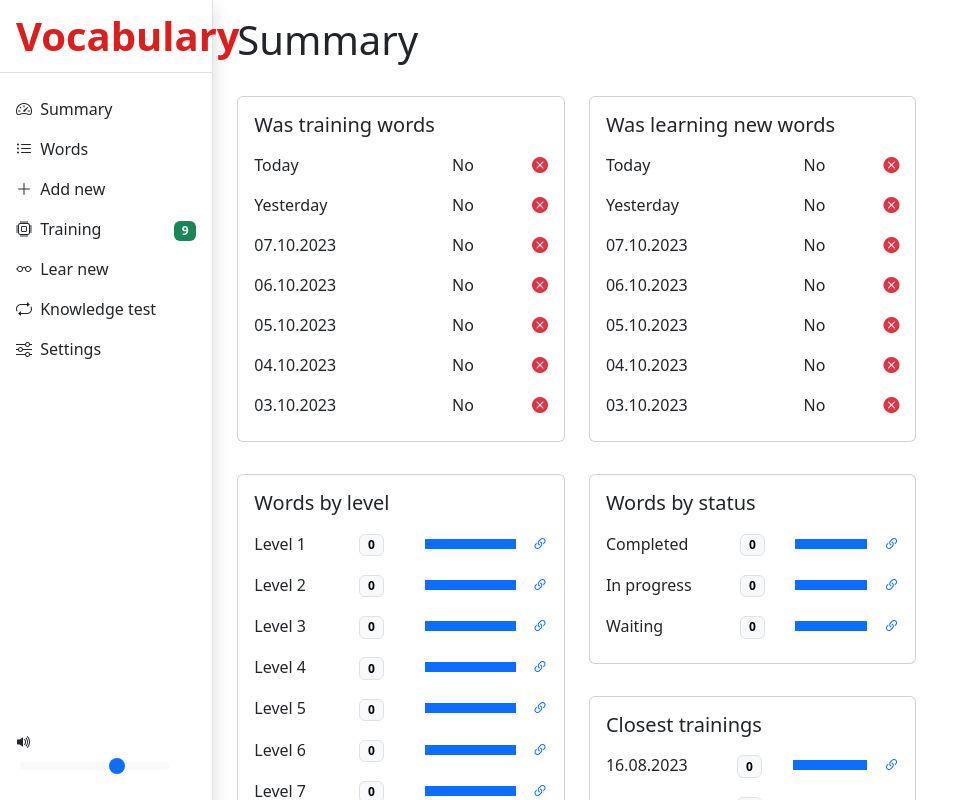
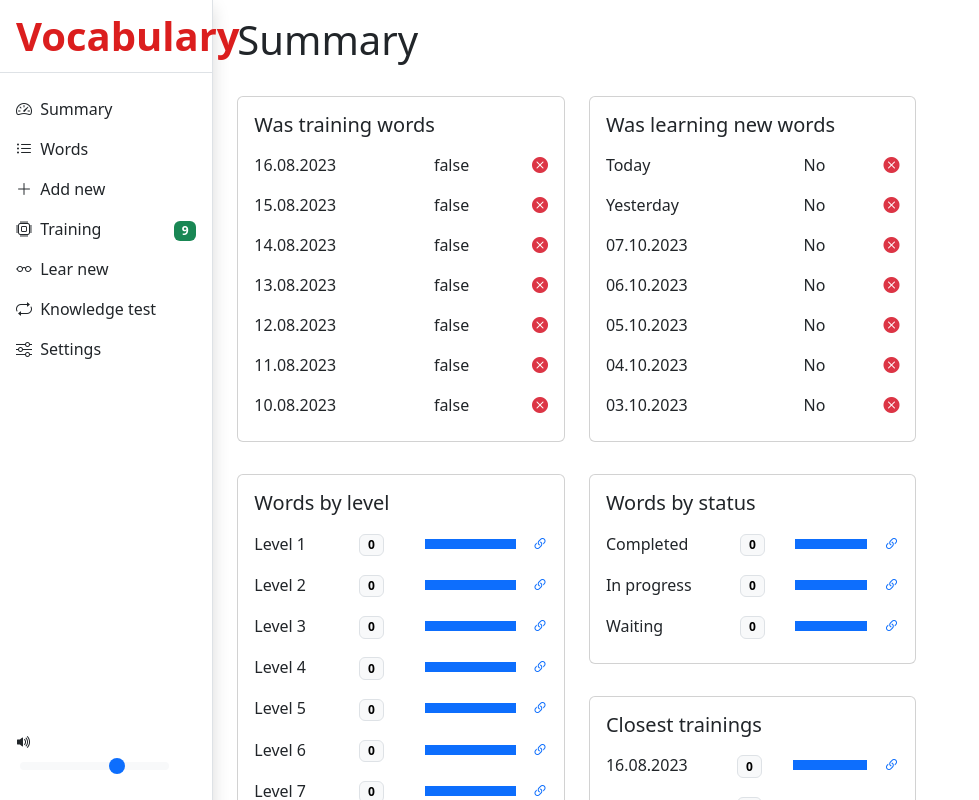
Before and after one commit to PrettyBusik/demos, an Angular app in the folder src/vocabulary-cards/: page /#/summary in a window 1280 px wide. Shown: the top 800 px of the page, without its empty margins (0-979 px from the left). Built offline with nearby package versions, Linux system fonts and the light colour scheme.

Commit message:
update logic

```diff
--- a/src/vocabulary-cards/src/app/components/summery/summary.component.html
+++ b/src/vocabulary-cards/src/app/components/summery/summary.component.html
@@ -6,66 +6,12 @@
             <div class="card line-bottom">
                 <div class="card-body">
                     <h5 class="card-title">Was training words</h5>
-                    <table class="table table-borderless m-0 align-middle">
+                    <table *ngFor="let date of getDatesWithPractice()" class="table table-borderless m-0 align-middle">
                         <tbody>
                         <tr>
-                            <td class="ps-0">Today</td>
+                            <td class="ps-0">{{DateHelper.formatDate(date)}}</td>
                             <td>
-                                No
-                            </td>
-                            <td class="pe-0 cell-narrow">
-                                <i class="text-danger bi bi-x-circle-fill"></i>
-                            </td>
-                        </tr>
-                        <tr>
-                            <td class="ps-0">Yesterday</td>
-                            <td>
-                                No
-                            </td>
-                            <td class="pe-0 cell-narrow">
-                                <i class="text-danger bi bi-x-circle-fill"></i>
-                            </td>
-                        </tr>
-                        <tr>
-                            <td class="ps-0">07.10.2023</td>
-                            <td>
-                                No
-                            </td>
-                            <td class="pe-0 cell-narrow">
-                                <i class="text-danger bi bi-x-circle-fill"></i>
-                            </td>
-                        </tr>
-                        <tr>
-                            <td class="ps-0">06.10.2023</td>
-                            <td>
-                                No
-                            </td>
-                            <td class="pe-0 cell-narrow">
-                                <i class="text-danger bi bi-x-circle-fill"></i>
-                            </td>
-                        </tr>
-                        <tr>
-                            <td class="ps-0">05.10.2023</td>
-                            <td>
-                                No
-                            </td>
-                            <td class="pe-0 cell-narrow">
-                                <i class="text-danger bi bi-x-circle-fill"></i>
-                            </td>
-                        </tr>
-                        <tr>
-                            <td class="ps-0">04.10.2023</td>
-                            <td>
-                                No
-                            </td>
-                            <td class="pe-0 cell-narrow">
-                                <i class="text-danger bi bi-x-circle-fill"></i>
-                            </td>
-                        </tr>
-                        <tr>
-                            <td class="ps-0">03.10.2023</td>
-                            <td>
-                                No
+                                {{haveWordsBeenPractised.get(date)}}
                             </td>
                             <td class="pe-0 cell-narrow">
                                 <i class="text-danger bi bi-x-circle-fill"></i>
--- a/src/vocabulary-cards/src/app/components/summery/summary.component.ts
+++ b/src/vocabulary-cards/src/app/components/summery/summary.component.ts
@@ -16,6 +16,7 @@ export class SummaryComponent {
     amountWordsWithLevel: Map<number, number>;
     amountWordsWithStatus: Map<OptionsOfStatus, number>;
     closestTraining: Map<number, number>;
+    haveWordsBeenPractised: Map<number, boolean>;
 
 
     constructor(private statistic: StatisticService) {
@@ -24,6 +25,15 @@ export class SummaryComponent {
         this.amountWordsWithStatus = statistic.countWordsByStatus();
 
         this.closestTraining = statistic.countWordsByNextTrainDate(5);
+
+        this.haveWordsBeenPractised = statistic.areTrainedWordsForDates(7);
+    }
+
+    getDatesWithPractice(): number[] {
+        return Array
+            .from(this.haveWordsBeenPractised.keys())
+            .sort()
+            .reverse();
     }
 
     protected readonly DateHelper = DateHelper;
--- a/src/vocabulary-cards/src/app/services/history.service.ts
+++ b/src/vocabulary-cards/src/app/services/history.service.ts
@@ -9,25 +9,26 @@ export class HistoryService {
     }
 
     addDateWithTraining(timestamp: number) {
-        let learned: Set<number> | null = this.getDatesWithTraining();
+        let learned: Set<number> = this.getDatesWithTraining();
         learned.add(timestamp);
-        this.storage.set<Set<number>>("learned", learned);
+        this.storage.set<number[]>("learned", Array.from(learned));
     }
 
     getDatesWithTraining(): Set<number> {
-        let learned: Set<number> | null = this.storage.get<Set<number>>("learned")
-        return learned != null ? learned : new Set<number>();
+        let learned: number[] | null = this.storage.get<number[]>("learned")
+        console.log("learned=" + learned);
+        return new Set(learned === null ? [] : learned);
     }
 
     addDatesWithNewWords(timestamp: number) {
-        let startLearning: Set<number> | null = this.getDatesWithNweWords();
+        let startLearning: Set<number> = this.getDatesWithNweWords();
         startLearning.add(timestamp);
-        this.storage.set<Set<number>>("startLearning", startLearning)
+        this.storage.set<number[]>("startLearning", Array.from(startLearning))
     }
 
     getDatesWithNweWords(): Set<number> {
-        let startLearning: Set<number> | null  = this.storage.get<Set<number>>("startLearning");
-        return startLearning!= null? startLearning: new Set<number>();
+        let startLearning: number[] | null = this.storage.get<number[]>("startLearning");
+        return new Set(startLearning === null ? [] : startLearning);
     }
 
 }
--- a/src/vocabulary-cards/src/app/services/statistic.service.ts
+++ b/src/vocabulary-cards/src/app/services/statistic.service.ts
@@ -2,15 +2,18 @@ import {Injectable} from '@angular/core';
 import {WordRepositoryService} from "./word-repository.service";
 import {OptionsOfStatus} from "../word";
 import {DateHelper} from "../DateHelper";
+import {HistoryService} from "./history.service";
 
 @Injectable({
     providedIn: 'root'
 })
 export class StatisticService {
 
-  constructor( private wordRepository: WordRepositoryService,) { }
+    constructor(private wordRepository: WordRepositoryService,
+                private history: HistoryService) {
+    }
 
-  countWordsByStatus():Map<OptionsOfStatus, number>{
+    countWordsByStatus(): Map<OptionsOfStatus, number> {
         let amountWordsWithStatus = new Map();
 
         amountWordsWithStatus.set(OptionsOfStatus.Waiting, this.wordRepository.wordsByStatus(OptionsOfStatus.Waiting));
@@ -43,4 +46,20 @@ export class StatisticService {
         }
         return amountWordsWithNextTrainDate;
     }
+
+    areTrainedWordsForDates(amountDays: number): Map<number, boolean> {
+        let areTrainedWordsForDates = new Map<number, boolean>();
+        let today = DateHelper.getTimeStampForToday();
+        let datesWithTraining: Set<number> | [] = this.history.getDatesWithTraining();
+
+        for (let i = 0; i < amountDays; i++) {
+            let nextDay = DateHelper.getNextDate(today, -i);
+            if (datesWithTraining.has(nextDay)) {
+                areTrainedWordsForDates.set(nextDay, true);
+            } else {
+                areTrainedWordsForDates.set(nextDay, false);
             }
+        }
+        return areTrainedWordsForDates;
+    }
+}
--- a/src/vocabulary-cards/src/app/services/training.service.ts
+++ b/src/vocabulary-cards/src/app/services/training.service.ts
@@ -37,7 +37,7 @@ export class TrainingService {
       word.level = 1;
       word.nextTrainingAt = DateHelper.getTimeStampForToday();
       this.wordsRepository.updateWord(word);
-      this.history.addDatesWithNewWords(word.lastTrainingAt!);
+      this.history.addDatesWithNewWords(DateHelper.getTimeStampForToday());
     }
   }
 
```
Lines whose indentation alone changed are shown as unchanged.
